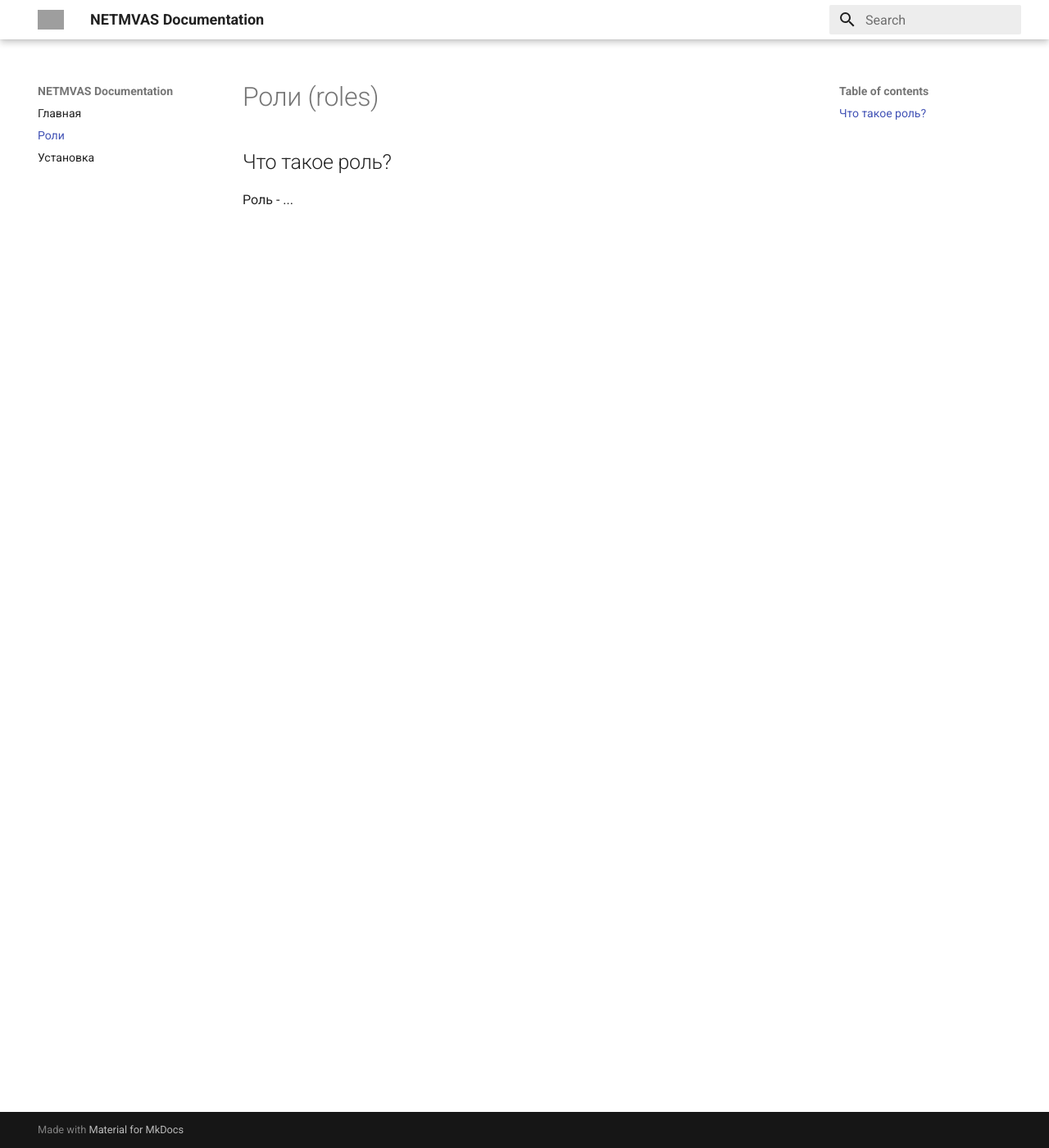
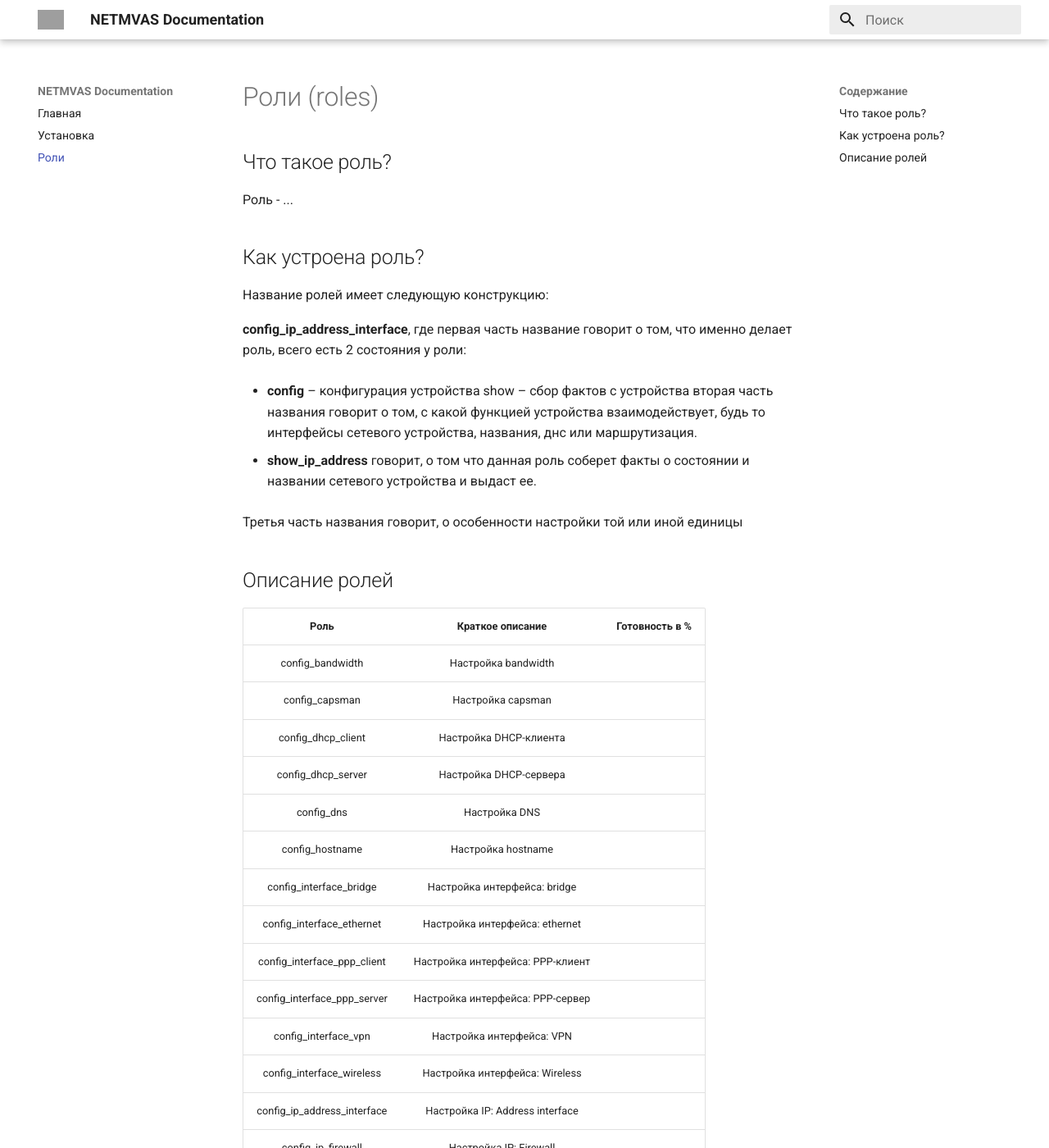
Before and after one commit to NETMVAS/NETMVAS.github.io, an MkDocs documentation site: the page built from docs/roles/index.md, in a window 1280 px wide and 1400 px high. Shown: the whole window at 82% size. Built offline with MkDocs 1.6.1 and Material for MkDocs 9.7.7, drawn with Linux system fonts in a browser that asks for light colours; some of the changed text lies outside the part shown; grey boxes are pictures that could not be loaded.

Commit message:
:zap: Added roles table

```diff
--- a/docs/roles/index.md
+++ b/docs/roles/index.md
@@ -3,3 +3,44 @@
 ## Что такое роль?
 
 Роль - ...
+
+## Как устроена роль?
+
+Название ролей имеет следующую конструкцию:
+
+**config_ip_address_interface**, где первая часть название говорит о том, что именно делает роль, всего есть 2 состояния у
+роли:
+
+* **config** – конфигурация устройства show – сбор фактов с устройства вторая часть названия говорит о том, с какой функцией
+устройства взаимодействует, будь то интерфейсы сетевого устройства, названия, днс или маршрутизация.
+
+* **show_ip_address** говорит, о том что данная роль соберет факты о состоянии и названии сетевого устройства и выдаст ее.
+
+Третья часть названия говорит, о особенности настройки той или иной единицы
+
+## Описание ролей
+
+|             Роль            |         Краткое описание         | Готовность в % |
+|:---------------------------:|:--------------------------------:|----------------|
+|       config_bandwidth      |        Настройка bandwidth       |                |
+| config_capsman              | Настройка capsman                |                |
+| config_dhcp_client          | Настройка DHCP-клиента           |                |
+| config_dhcp_server          | Настройка DHCP-сервера           |                |
+| config_dns                  | Настройка DNS                    |                |
+| config_hostname             | Настройка hostname               |                |
+| config_interface_bridge     | Настройка интерфейса: bridge     |                |
+| config_interface_ethernet   | Настройка интерфейса: ethernet   |                |
+| config_interface_ppp_client | Настройка интерфейса: PPP-клиент |                |
+| config_interface_ppp_server | Настройка интерфейса: PPP-сервер |                |
+| config_interface_vpn        | Настройка интерфейса: VPN        |                |
+| config_interface_wireless   | Настройка интерфейса: Wireless   |                |
+| config_ip_address_interface | Настройка IP: Address interface  |                |
+| config_ip_firewall          | Настройка IP: Firewall           |                |
+| config_ip_route             | Настройка IP: Route              |                |
+| config_mpls                 | Настройка IP: MPLS               |                |
+| config_ntp_client           | Настройка IP: NTP-клиент         |                |
+| config_routing_bgp          | Настройка Routing: BGP           |                |
+| config_routing_ospf         | Настройка Routing: OSPF          |                |
+| config_subinterface         | Настройка Subinterface           |                |
+| config_user                 | Работа с правами пользователей   |                |
+| config_vlan                 | Настройка VLAN                   |                |
--- a/mkdocs.yml
+++ b/mkdocs.yml
@@ -1,11 +1,12 @@
 site_name: NETMVAS Documentation
 nav:
     - Главная: index.md
+    - Установка: setup.md
     - Роли: roles/index.md
-    - Установка: setup.md
 
 theme:
   name: material
+  language: ru
   palette:
     primary: white
   logo: icon.png
```
